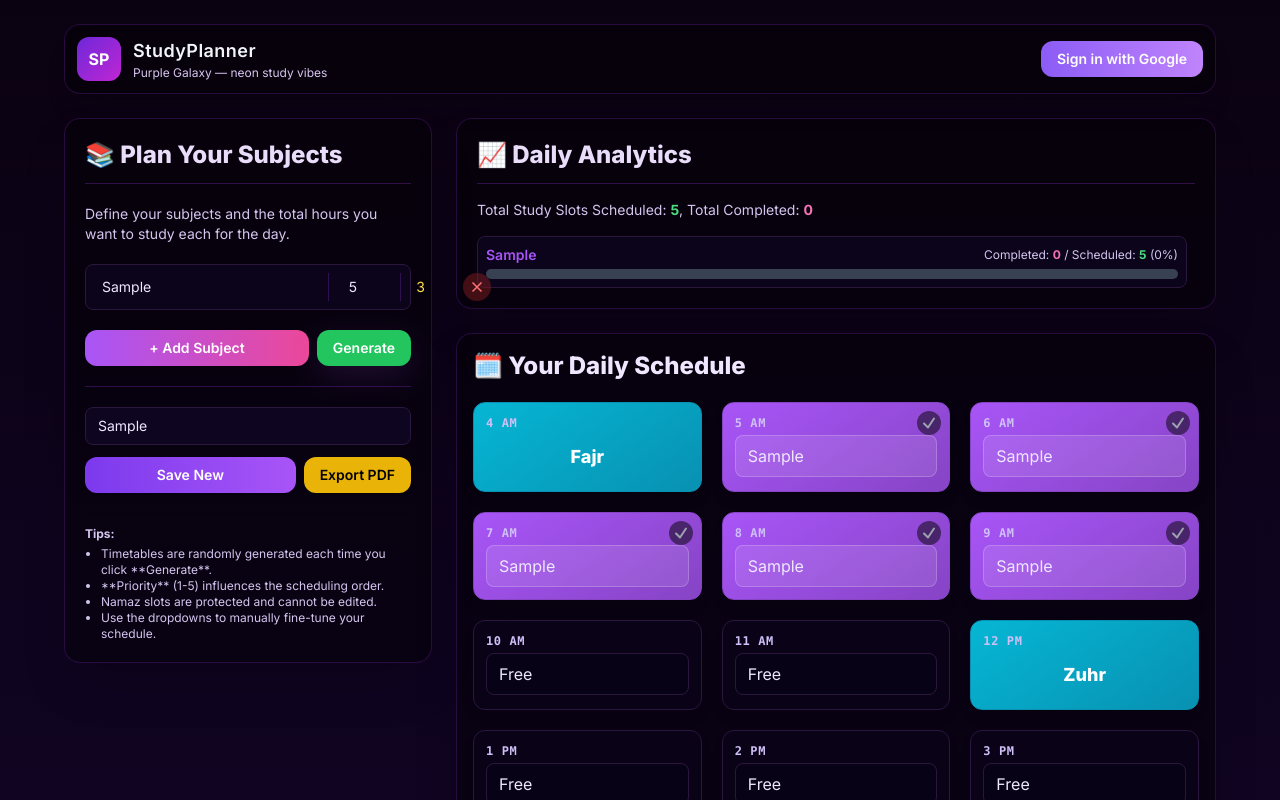
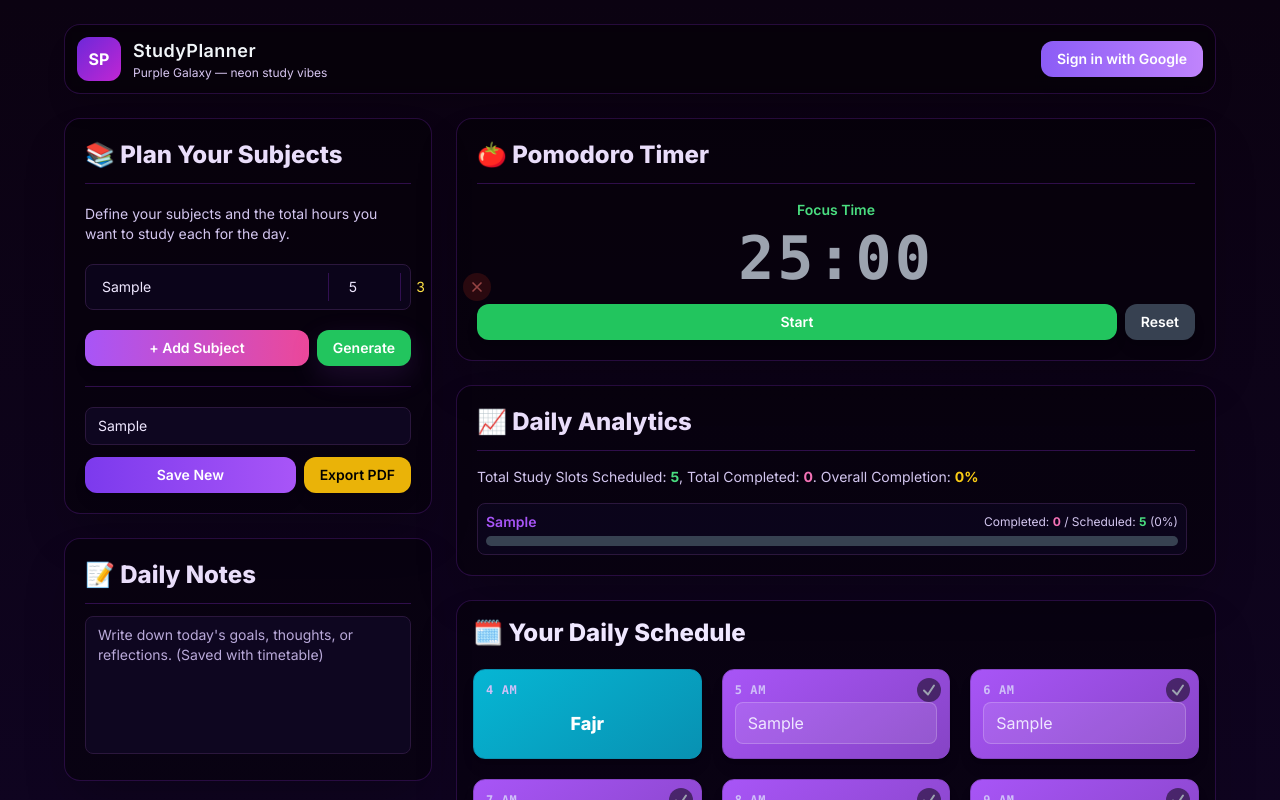
Before and after one commit to kaifislam02-ops/studyplanner, a Next.js app: page / in a window 1280 px wide. Both pictures are taken after typing "Sample", "5", "Sample" into the empty fields and a click on the button "Generate". Shown: the top 800 px of the page. Built offline with nearby package versions, Linux system fonts and the light colour scheme.

Commit message:
Feat: Re-implemented subject priority, pomodoro timer, notes, and completion tracking.

```diff
--- a/app/page.tsx
+++ b/app/page.tsx
@@ -35,18 +35,16 @@ const DAY_HOURS = Array.from({ length: 20 }, (_, i) => i + 4);
 // Colors for subjects (used for small legend chips)
 const COLORS = ["#A855F7","#EC4899","#8B5CF6","#7C3AED","#E879F9","#C084FC","#D946EF"];
 
-// Type for subject (ADDED PRIORITY)
-type Subject = { name: string; hours: string; priority: string };
+// Type for subject (ADDED ID AND PRIORITY)
+type Subject = { id: string; name: string; hours: string; priority: string };
 
 // NEW TYPE: Timetable Slot with Completion Status
-// This structure is an ARRAY OF OBJECTS (Maps) - fully supported by Firestore.
 type TimetableSlot = {
     subject: string;
     isNamaz: boolean;
-    isCompleted: boolean;
+    isCompleted: boolean; // Tracks completion status
     hour: number;
 };
-
 
 // --- Utility function for shuffling ---
 const shuffleArray = (array: any[]) => {
@@ -56,6 +54,9 @@ const shuffleArray = (array: any[]) => {
   }
   return array;
 };
+
+// Utility to generate unique ID (simple time-based)
+const createId = () => Date.now().toString(36) + Math.random().toString(36).substring(2);
 
 // --- Helper function to get color ---
 const getColor = (subject: string, subjects: Subject[]) => {
@@ -87,11 +88,72 @@ const darkenColor = (color: string, percent: number) => {
 };
 
 
+// --- Pomodoro Timer Component (NEW FEATURE) ---
+const PomodoroTimer = ({ neonButtonClass }: { neonButtonClass: (color: string) => string }) => {
+    const WORK_TIME = 25 * 60; // 25 minutes
+    const BREAK_TIME = 5 * 60; // 5 minutes
+    const [time, setTime] = useState(WORK_TIME);
+    const [isActive, setIsActive] = useState(false);
+    const [isWork, setIsWork] = useState(true);
+
+    const timerRef = useRef<NodeJS.Timeout | null>(null);
+
+    const toggle = () => setIsActive(!isActive);
+    const reset = () => {
+        setIsActive(false);
+        setIsWork(true);
+        setTime(WORK_TIME);
+    };
+
+    useEffect(() => {
+        if (isActive && time > 0) {
+            timerRef.current = setTimeout(() => setTime(t => t - 1), 1000);
+        } else if (time === 0) {
+            // Auto-switch
+            const audio = new Audio('https://cdn.jsdelivr.net/gh/tahnik/tunes@latest/bell.mp3');
+            audio.play().catch(e => console.log("Failed to play sound: ", e));
+
+            setIsWork(!isWork);
+            setTime(isWork ? BREAK_TIME : WORK_TIME);
+        }
+        return () => {
+            if (timerRef.current) clearTimeout(timerRef.current);
+        };
+    }, [isActive, time, isWork]);
+
+    const minutes = Math.floor(time / 60);
+    const seconds = time % 60;
+
+    return (
+        <div className="bg-black/40 border border-purple-900/40 rounded-2xl p-5 shadow-2xl space-y-4">
+            <h3 className="text-2xl font-extrabold text-[#e9ddfa] border-b border-purple-900/50 pb-3">🍅 Pomodoro Timer</h3>
+            <div className="text-center">
+                <p className={`text-sm font-semibold mb-2 ${isWork ? 'text-green-400' : 'text-pink-400'}`}>
+                    {isWork ? "Focus Time" : "Break Time"}
+                </p>
+                <div className={`text-6xl font-mono font-bold tracking-wider ${isActive ? 'text-white' : 'text-gray-400'}`}>
+                    {String(minutes).padStart(2, '0')}:{String(seconds).padStart(2, '0')}
+                </div>
+            </div>
+            <div className="flex gap-2">
+                <button onClick={toggle} className={neonButtonClass(`flex-1 ${isActive ? 'bg-red-500 hover:bg-red-600' : 'bg-green-500 hover:bg-green-600'} text-white`)}>
+                    {isActive ? "Pause" : "Start"}
+                </button>
+                <button onClick={reset} className={neonButtonClass("bg-gray-700 hover:bg-gray-600 text-white")}>
+                    Reset
+                </button>
+            </div>
+        </div>
+    );
+};
+// --- END: Pomodoro Timer Component ---
+
+
 export default function Home() {
-  // Priority system added: "3" is default priority
-  const [subjects, setSubjects] = useState<Subject[]>([{ name: "", hours: "", priority: "3" }]);
+  // Initial subject includes a unique ID and default priority
+  const [subjects, setSubjects] = useState<Subject[]>([{ id: createId(), name: "", hours: "", priority: "3" }]);
 
-  // Timetable is now an ARRAY OF OBJECTS (TimetableSlot[])
+  // Timetable is an ARRAY OF OBJECTS (TimetableSlot[])
   const [timetable, setTimetable] = useState<TimetableSlot[]>([]);
 
   const [user, setUser] = useState<User | null>(null);
@@ -100,6 +162,9 @@ export default function Home() {
   const [selectedTimetableId, setSelectedTimetableId] = useState<string>("");
   const timetableRef = useRef<HTMLDivElement | null>(null);
   const [loadingSave, setLoadingSave] = useState(false);
+
+  // NEW STATE: Notes
+  const [notes, setNotes] = useState<string>("");
 
   // Google Sign-In
   const login = async () => {
@@ -116,22 +181,26 @@ export default function Home() {
   const logout = async () => {
     try { await signOut(auth); } catch (e) { console.error(e); }
     setUser(null);
-    setSubjects([{ name: "", hours: "", priority: "3" }]);
+    setSubjects([{ id: createId(), name: "", hours: "", priority: "3" }]);
     setTimetable([]);
     setSavedTimetables([]);
     setSelectedTimetableId("");
     setTimetableName("");
+    setNotes("");
   };
 
-  // ADDED default priority: "3"
-  const addSubject = () => setSubjects(prev => [...prev, { name: "", hours: "", priority: "3" }]);
+  const addSubject = () => setSubjects(prev => [...prev, { id: createId(), name: "", hours: "", priority: "3" }]);
 
-  // Type-safe handler
+  // Type-safe handler (using index for array)
   const handleChange = (i: number, field: keyof Subject, value: string) => {
     const newSubjects = [...subjects];
-    newSubjects[i][field] = value;
+    // Cast is necessary because 'id' is readonly, but we only target 'name', 'hours', and 'priority'
+    (newSubjects[i] as any)[field] = value;
     setSubjects(newSubjects);
   };
+
+  // Use 'id' for stable removal
+  const removeSubject = (id: string) => setSubjects(prev => prev.filter(s => s.id !== id));
 
   // NEW: Function to toggle the completion status of a timetable slot
   const toggleCompletion = (slotIndex: number) => {
@@ -141,10 +210,12 @@ export default function Home() {
           newTT[slotIndex].isCompleted = !newTT[slotIndex].isCompleted;
           setTimetable(newTT);
       }
+      // Note: You might want to automatically save the updated timetable here (updateDoc)
+      // For simplicity, we only save the updated state locally until the next manual save.
   };
 
 
-  // MODIFIED: Generation now creates TimetableSlot[]
+  // MODIFIED: Generation now uses Priority and creates TimetableSlot[] with completion status
   const generateTimetable = () => {
     const dailyGrid: TimetableSlot[] = [];
 
@@ -154,7 +225,7 @@ export default function Home() {
         .sort((a, b) => {
           const pA = parseInt(a.priority || "0");
           const pB = parseInt(b.priority || "0");
-          return pB - pA;
+          return pB - pA; // Descending sort (5 is higher priority than 1)
         });
 
     // 2. Total hours needed across the day
@@ -183,23 +254,30 @@ export default function Home() {
   };
 
 
-  // MODIFIED: saveTimetable now sends TimetableSlot[]
+  // MODIFIED: saveTimetable now saves subjects (without id), timetable, and notes
   const saveTimetable = async () => {
     if (!user) return alert("Please sign in first!");
     if (!timetableName.trim()) return alert("Enter timetable name!");
     setLoadingSave(true);
     try {
+      // Clean subjects: remove 'id' before saving to Firestore
+      const subjectsToSave = subjects.map(({ id, ...rest }) => rest);
+
+      const dataToSave = {
+        uid: user.uid,
+        name: timetableName.trim(),
+        subjects: subjectsToSave,
+        timetable,
+        notes, // NEW: Save notes
+      };
+
       if (selectedTimetableId) {
         const ref = doc(db, "timetables", selectedTimetableId);
-        // subjects is Array<Object>, timetable is Array<Object>
-        await updateDoc(ref, { subjects, timetable, name: timetableName.trim() });
+        await updateDoc(ref, { ...dataToSave, updatedAt: new Date() });
         alert("Timetable updated!");
       } else {
         await addDoc(collection(db, "timetables"), {
-          uid: user.uid,
-          name: timetableName.trim(),
-          subjects,
-          timetable, // This is now TimetableSlot[] (Array of Maps)
+          ...dataToSave,
           createdAt: new Date()
         });
         alert("Timetable saved!");
@@ -208,9 +286,8 @@ export default function Home() {
       setSelectedTimetableId("");
       await loadAllTimetables(user.uid);
     } catch (e) {
-      // Improved error logging
-      console.error("Firebase Save Error (Check Firebase logs):", e);
-      alert("Failed to save. Check your browser's console (F12) for a detailed 'Firebase Save Error' entry.");
+      console.error("Firebase Save Error:", e);
+      alert("Failed to save. Check your browser's console (F12).");
     } finally {
       setLoadingSave(false);
     }
@@ -225,8 +302,9 @@ export default function Home() {
       if (selectedTimetableId === id) {
         setSelectedTimetableId("");
         setTimetable([]);
-        setSubjects([{ name: "", hours: "", priority: "3" }]);
+        setSubjects([{ id: createId(), name: "", hours: "", priority: "3" }]);
         setTimetableName("");
+        setNotes(""); // Reset notes
       }
       await loadAllTimetables(user.uid);
     } catch (e) {
@@ -247,7 +325,8 @@ export default function Home() {
     }
   };
 
-  // MODIFIED: loadTimetable now handles TimetableSlot[] (or converts old string[] for backward compatibility)
+
+  // MODIFIED: loadTimetable now handles 'notes' and subject 'priority'
   const loadTimetable = async (id: string) => {
     try {
       const q = query(collection(db, "timetables"), where("__name__", "==", id));
@@ -257,34 +336,39 @@ export default function Home() {
         if (docSnap.id === id) {
           const data = docSnap.data();
 
-          // Load subjects, adding default priority if not present
-          const loadedSubjects = (data.subjects || [{ name: "", hours: "", priority: "3" }]).map((s:any) => ({
+          // Load subjects, adding default id and priority if not present
+          const loadedSubjects: Subject[] = (data.subjects || []).map((s: any) => ({
+              id: createId(), // Assign new local ID
               name: s.name || "",
               hours: s.hours || "",
-              priority: s.priority || "3"
+              priority: s.priority || "3" // Default priority 3
           }));
 
-          const loadedTimetable = data.timetable || [];
-
-          // Backward Compatibility Check: If the loaded timetable is the OLD string[] (array of strings)
-          if (loadedTimetable.length > 0 && typeof loadedTimetable[0] === 'string') {
-             const convertedTT: TimetableSlot[] = loadedTimetable.map((subject: string, i: number) => {
+          const loadedTimetable: TimetableSlot[] = (data.timetable || []).map((slot: any, i: number) => {
+             // Backward Compatibility/Safety Check
+             if (typeof slot === 'string') { // Old string[] format (or pre-completion status format)
+                 const subject = slot;
                  const namaz = NAMAZ_SLOTS.find(n => subject.includes(n.name));
                  return {
                      subject: subject,
                      isNamaz: !!namaz,
-                     isCompleted: false, // Default to false for old loads
+                     isCompleted: false, // Default to false
                      hour: DAY_HOURS[i] || 0,
                  };
+             }
+             // New TimetableSlot[] format
+             return {
+                 subject: slot.subject || "Free",
+                 isNamaz: !!slot.isNamaz,
+                 isCompleted: !!slot.isCompleted, // Ensure boolean
+                 hour: slot.hour || DAY_HOURS[i] || 0
+             };
           });
-             setTimetable(convertedTT);
-          } else {
-             // New TimetableSlot[] or empty array
+
+          setSubjects(loadedSubjects.length > 0 ? loadedSubjects : [{ id: createId(), name: "", hours: "", priority: "3" }]);
           setTimetable(loadedTimetable);
-          }
-
-          setSubjects(loadedSubjects);
           setTimetableName(data.name || "");
+          setNotes(data.notes || ""); // NEW: Load notes
           setSelectedTimetableId(id);
         }
       });
@@ -292,6 +376,7 @@ export default function Home() {
       console.error("Load timetable error:", e);
     }
   };
+
 
   // Export PDF - dynamic import to avoid SSR/build issues
   const exportToPDF = async () => {
@@ -378,7 +463,7 @@ export default function Home() {
 
               <p className="text-sm text-[#d3c6ef]">
                   Total Study Slots Scheduled: <strong className="text-green-400">{analysis.totalScheduled}</strong>,
-                  Total Completed: <strong className="text-pink-400">{analysis.totalCompleted}</strong>
+                  Total Completed: <strong className="text-pink-400">{analysis.totalCompleted}</strong>. Overall Completion: <strong className="text-yellow-400">{analysis.totalScheduled > 0 ? `${Math.round((analysis.totalCompleted / analysis.totalScheduled) * 100)}%` : '0%'}</strong>
               </p>
 
               <div className="space-y-3 max-h-60 overflow-y-auto pr-2">
@@ -445,14 +530,17 @@ export default function Home() {
       {/* MAIN */}
       <main className="max-w-6xl mx-auto grid grid-cols-1 lg:grid-cols-3 gap-6">
         {/* LEFT: Controls */}
-        <section className="lg:col-span-1 bg-black/40 border border-purple-900/40 rounded-2xl p-5 space-y-5 shadow-2xl h-fit sticky top-6">
+        <section className="lg:col-span-1 space-y-6">
+
+            {/* Subject Panel */}
+            <div className="bg-black/40 border border-purple-900/40 rounded-2xl p-5 space-y-5 shadow-2xl h-fit">
                 <h2 className="text-2xl font-extrabold text-[#e9ddfa] border-b border-purple-900/50 pb-3">📚 Plan Your Subjects</h2>
                 <p className="text-sm text-[#d3c6ef]">Define your subjects and the total hours you want to study each for the day.</p>
 
                 {/* Subjects list */}
                 <div className="space-y-3">
                     {subjects.map((s, i) => (
-              <div key={i} className="flex gap-2 items-center rounded-lg p-2 bg-[#0e0620]/70 border border-[#2b173d]">
+                    <div key={s.id} className="flex gap-2 items-center rounded-lg p-2 bg-[#0e0620]/70 border border-[#2b173d]">
                         <input
                         type="text"
                         placeholder="Subject Name"
@@ -469,7 +557,7 @@ export default function Home() {
                         className="w-16 bg-transparent py-1 text-sm text-center text-[#efe7ff] focus:outline-none focus:ring-0 border-l border-purple-900/50"
                         title="Total hours required per day"
                         />
-                {/* Priority Input (1-5) - ADDED */}
+                        {/* Priority Input (1-5) - RE-ADDED */}
                         <input
                         type="number"
                         placeholder="Prio (1-5)"
@@ -481,7 +569,7 @@ export default function Home() {
                         title="Priority: 5 is highest, 1 is lowest. Influences scheduling order."
                         />
                         <button
-                  onClick={() => setSubjects(prev => prev.filter((_, idx) => idx !== i))}
+                        onClick={() => removeSubject(s.id)}
                         className="p-1.5 rounded-full text-red-400 hover:text-red-300 bg-red-900/50 hover:bg-red-800/70 transition-all"
                         title="Remove subject"
                         >
@@ -539,21 +627,36 @@ export default function Home() {
                     </div>
                     )}
                 </div>
+            </div>
 
-          <div className="pt-3 border-t border-black/30 text-xs text-[#d3c6ef] space-y-1">
+            {/* Notes Section (NEW FEATURE) */}
+            <div className="bg-black/40 border border-purple-900/40 rounded-2xl p-5 shadow-2xl space-y-3">
+                <h3 className="text-2xl font-extrabold text-[#e9ddfa] border-b border-purple-900/50 pb-3">📝 Daily Notes</h3>
+                <textarea
+                    placeholder="Write down today's goals, thoughts, or reflections. (Saved with timetable)"
+                    value={notes}
+                    onChange={(e) => setNotes(e.target.value)}
+                    rows={6}
+                    className="w-full bg-[#0e0620] border border-[#2b173d] px-3 py-2 rounded-lg text-sm text-[#efe7ff] placeholder:text-[#b9a9d9] focus:outline-none focus:ring-2 focus:ring-[#9b6cf0] resize-none"
+                />
+            </div>
+
+            {/* Tips Section */}
+            <div className="bg-black/40 border border-purple-900/40 rounded-2xl p-5 space-y-3 text-xs text-[#d3c6ef]">
                 <p className="font-bold">Tips:</p>
-            <ul className="list-disc ml-4">
+                <ul className="list-disc ml-4 space-y-1">
                     <li>Timetables are randomly generated each time you click **Generate**.</li>
-              <li>**Priority** (1-5) influences the scheduling order.</li>
+                    <li>**Priority** (1-5) influences the scheduling order (5 is highest).</li>
+                    <li>Use the checkmark on each slot to mark it as **Completed**.</li>
                     <li>Namaz slots are protected and cannot be edited.</li>
-              <li>Use the dropdowns to manually fine-tune your schedule.</li>
                 </ul>
             </div>
         </section>
 
-        {/* RIGHT: Analytics and Timetable */}
+        {/* RIGHT: Pomodoro, Analytics and Timetable */}
         <section className="lg:col-span-2 space-y-6">
 
+          <PomodoroTimer neonButtonClass={neonButtonClass} />
           <StudyAnalyticsPanel />
 
           <div className="bg-black/40 border border-purple-900/40 rounded-2xl p-4 shadow-2xl">
@@ -587,7 +690,7 @@ export default function Home() {
                       className={slotClasses}
                       style={slotStyles}
                     >
-                      {/* Completion Toggle (NEW) */}
+                      {/* Completion Toggle (RE-ADDED) */}
                       {!isNamaz && !isFree && (
                         <button
                           onClick={() => toggleCompletion(i)}
```
Lines whose indentation alone changed are shown as unchanged.
